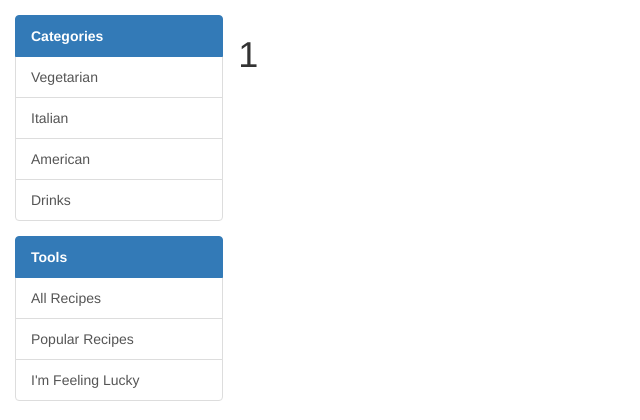
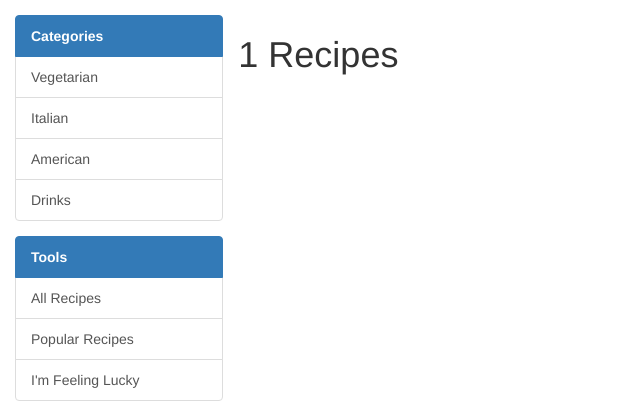
Before and after one commit to bkennedy04/E-commerce, a PHP site: page /category.php?category=1 in a window 1280 px wide. Shown: the part 52-472 px from the top of the page, without its empty margins (0-640 px from the left). Run offline with PHP 8.4, Linux system fonts and the light colour scheme; data that the repository does not hold is empty; a stand-in replaces the project's code that opens the database connection; some libraries are stand-ins or nearby versions.

Commit message:
Small change in category display

```diff
--- a/website/category.php
+++ b/website/category.php
@@ -11,7 +11,7 @@ $result = $conn->query($query1);
 <div id="dish_categories" class="col-sm-10">
     <div class="row">
 		<div id="categories" class="col-md-10">
-			<h1><?php echo $_GET["category"];?></h1>
+			<h1><?php echo $_GET["category"];?> Recipes</h1>
 		</div>
 	</div>
 	<div class="row">
--- a/website/header.php
+++ b/website/header.php
@@ -73,7 +73,7 @@
 	  <a href="category.php?category=Vegetarian" class="list-group-item">Vegetarian</a>
 	  <a href="category.php?category=Italian" class="list-group-item">Italian</a>
 	  <a href="category.php?category=American" class="list-group-item">American</a>
-	  <a href="category.php?category=Drinks" class="list-group-item">Drinks</a>
+	  <a href="category.php?category=Drink" class="list-group-item">Drinks</a>
 	</div>
 	<div class="list" style="margin-bottom: 15px">
 	  <span class="list-group-item active" style="font-weight: bold">Tools</span>
```
